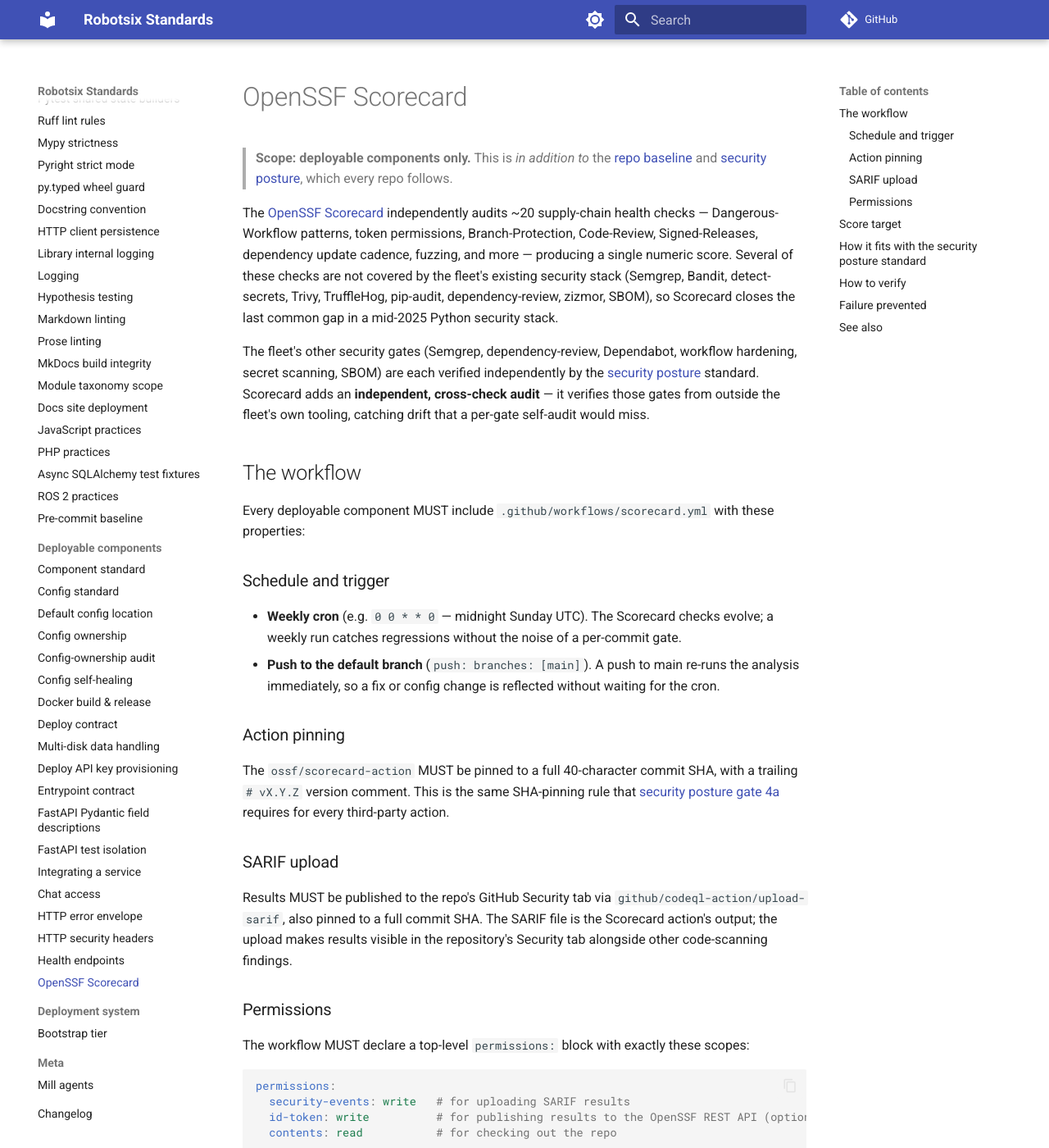
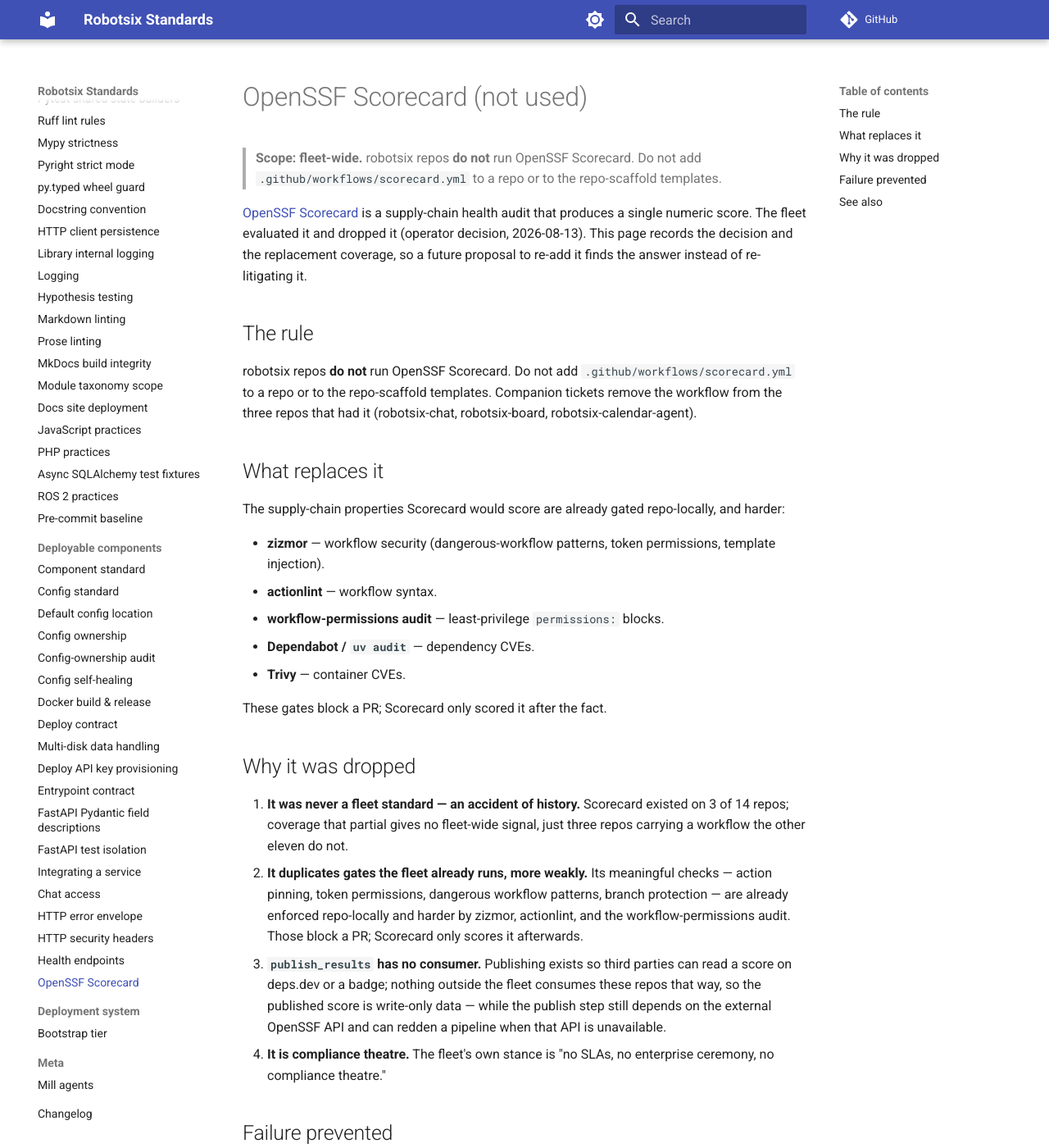
Before and after one commit to damien-robotsix/robotsix-standards, an MkDocs documentation site: the page built from docs/scorecard.md, in a window 1280 px wide and 1400 px high. Shown: the whole window at 82% size. Built offline with MkDocs 1.6.1 and Material for MkDocs 9.7.7, drawn with Linux system fonts in a browser that asks for light colours; comment, search, counter and statistics services are not loaded; some of the changed text lies outside the part shown.

Commit message:
chore: Record fleet-wide decision: robotsix repos do not run OpenSSF Scorecard (20260813T072814Z-record-fleet-wide-decision-robotsix-repo-7e87) (#286)
Co-authored-by: robotsix-mill <mill@robotsix.local>

````diff
--- a/docs/scorecard.md
+++ b/docs/scorecard.md
@@ -1,133 +1,65 @@
-# OpenSSF Scorecard
+# OpenSSF Scorecard (not used)
 
-> **Scope: deployable components only.** This is *in addition to* the
-> [repo baseline](repo-baseline.md) and [security posture](security-posture.md),
-> which every repo follows.
+> **Scope: fleet-wide.** robotsix repos **do not** run OpenSSF Scorecard.
+> Do not add `.github/workflows/scorecard.yml` to a repo or to the
+> repo-scaffold templates.
 
-The [OpenSSF Scorecard](https://securityscorecards.dev/) independently audits
-~20 supply-chain health checks — Dangerous-Workflow patterns, token permissions,
-Branch-Protection, Code-Review, Signed-Releases, dependency update cadence,
-fuzzing, and more — producing a single numeric score. Several of these checks
-are not covered by the fleet's existing security stack (Semgrep, Bandit,
-detect-secrets, Trivy, TruffleHog, pip-audit, dependency-review, zizmor, SBOM), so
-Scorecard closes the last common gap in a mid-2025 Python security stack.
+[OpenSSF Scorecard](https://securityscorecards.dev/) is a supply-chain
+health audit that produces a single numeric score. The fleet evaluated it
+and dropped it (operator decision, 2026-08-13). This page records the
+decision and the replacement coverage, so a future proposal to re-add it
+finds the answer instead of re-litigating it.
 
-The fleet's other security gates (Semgrep, dependency-review, Dependabot,
-workflow hardening, secret scanning, SBOM) are each verified independently by
-the [security posture](security-posture.md) standard. Scorecard adds an
-**independent, cross-check audit** — it verifies those gates from outside the
-fleet's own tooling, catching drift that a per-gate self-audit would miss.
+## The rule
 
-## The workflow
+robotsix repos **do not** run OpenSSF Scorecard. Do not add
+`.github/workflows/scorecard.yml` to a repo or to the repo-scaffold
+templates. Companion tickets remove the workflow from the three repos that
+had it (robotsix-chat, robotsix-board, robotsix-calendar-agent).
 
-Every deployable component MUST include `.github/workflows/scorecard.yml` with
-these properties:
+## What replaces it
 
-### Schedule and trigger
+The supply-chain properties Scorecard would score are already gated
+repo-locally, and harder:
 
-- **Weekly cron** (e.g. `0 0 * * 0` — midnight Sunday UTC). The Scorecard
-  checks evolve; a weekly run catches regressions without the noise of a
-  per-commit gate.
-- **Push to the default branch** (`push: branches: [main]`). A push to main
-  re-runs the analysis immediately, so a fix or config change is reflected
-  without waiting for the cron.
+- **zizmor** — workflow security (dangerous-workflow patterns, token
+  permissions, template injection).
+- **actionlint** — workflow syntax.
+- **workflow-permissions audit** — least-privilege `permissions:` blocks.
+- **Dependabot / `uv audit`** — dependency CVEs.
+- **Trivy** — container CVEs.
 
-### Action pinning
+These gates block a PR; Scorecard only scored it after the fact.
 
-The `ossf/scorecard-action` MUST be pinned to a full 40-character commit SHA,
-with a trailing `# vX.Y.Z` version comment. This is the same SHA-pinning rule
-that [security posture gate 4a](security-posture.md#4a-actions-pinned-to-commit-shas)
-requires for every third-party action.
+## Why it was dropped
 
-### SARIF upload
-
-Results MUST be published to the repo's GitHub Security tab via
-`github/codeql-action/upload-sarif`, also pinned to a full commit SHA. The
-SARIF file is the Scorecard action's output; the upload makes results visible
-in the repository's Security tab alongside other code-scanning findings.
-
-### Permissions
-
-The workflow MUST declare a top-level `permissions:` block with exactly these
-scopes:
-
-```yaml
-permissions:
-  security-events: write   # for uploading SARIF results
-  id-token: write          # for publishing results to the OpenSSF REST API (optional but recommended)
-  contents: read           # for checking out the repo
-```
-
-No other permissions. This follows the least-privilege rule in
-[security posture gate 4c](security-posture.md#4c-least-privilege-permissions-blocks).
-
-## Score target
-
-The fleet targets a Scorecard score of **≥ 7/10** (out of 10). This is an
-aspirational target, not a hard CI gate — Scorecard runs as an audit, not a
-blocking check. A repo below 7/10 is non-compliant and must be remediated, but
-the Scorecard workflow itself does not fail the build.
-
-Individual checks that commonly drag the score below 7 in the fleet:
-
-- **Branch-Protection** — requires `include_admins: true` and required status
-  checks (already met by the [repo baseline](repo-baseline.md)).
-- **Code-Review** — requires at least one approving review before merge
-  (already met).
-- **Token-Permissions** — requires `permissions: read-all` at the top level
-  of every workflow (already met by gate 4c).
-- **Dangerous-Workflow** — flagging untrusted `pull_request_target` usage
-  (already caught by zizmor in gate 4b).
-- **Signed-Releases** — requires signed release artifacts. Deferred: the
-  fleet does not currently sign releases.
-
-Checks that are *not* covered by existing fleet gates and represent new
-surface:
-
-- **Fuzzing** — the fleet does not currently require fuzzing. This is a known
-  gap; the Scorecard result documents it without creating a per-repo mandate.
-- **CII-Best-Practices** — the fleet does not currently require an OpenSSF
-  Best Practices badge. Like fuzzing, this is documented by Scorecard but not
-  mandated by this standard.
-
-## How it fits with the security posture standard
-
-The [security posture](security-posture.md) standard defines self-enforcing,
-per-gate CI controls. Scorecard is an **independent audit** — it re-verifies
-those controls from the outside:
-
-- Gate 1 (Semgrep SAST) → Scorecard *SAST* check
-- Gate 2 (dependency-review) → Scorecard *Dependency-Update-Tool* and *Vulnerabilities* checks
-- Gate 3 (Dependabot) → Scorecard *Dependency-Update-Tool* check
-- Gate 4a (SHA-pinned actions) → Scorecard *Pinned-Dependencies* check
-- Gate 4b (workflow linting) → Scorecard *Token-Permissions* and *Dangerous-Workflow* checks
-- Gate 4c (least-privilege permissions) → Scorecard *Token-Permissions* check
-- Gate 6 (SBOM & vulnerability audit) → Scorecard *SBOM* and *Vulnerabilities* checks
-
-A repo that passes every security-posture gate should score ≥ 7 on Scorecard.
-If it doesn't, either a gate has drifted or Scorecard is checking something the
-fleet doesn't yet cover — both are actionable findings.
-
-## How to verify
-
-- `.github/workflows/scorecard.yml` exists and matches the schedule, trigger,
-  action pinning, SARIF upload, and permissions requirements above.
-- The repo's Security tab shows Scorecard results under "Code scanning."
-- The Scorecard badge in the repo README shows ≥ 7/10 (or an open ticket
-  tracks the remediation).
+1. **It was never a fleet standard — an accident of history.** Scorecard
+   existed on 3 of 14 repos; coverage that partial gives no fleet-wide
+   signal, just three repos carrying a workflow the other eleven do not.
+2. **It duplicates gates the fleet already runs, more weakly.** Its
+   meaningful checks — action pinning, token permissions, dangerous
+   workflow patterns, branch protection — are already enforced repo-locally
+   and harder by zizmor, actionlint, and the workflow-permissions audit.
+   Those block a PR; Scorecard only scores it afterwards.
+3. **`publish_results` has no consumer.** Publishing exists so third
+   parties can read a score on deps.dev or a badge; nothing outside the
+   fleet consumes these repos that way, so the published score is
+   write-only data — while the publish step still depends on the external
+   OpenSSF API and can redden a pipeline when that API is unavailable.
+4. **It is compliance theatre.** The fleet's own stance is "no SLAs, no
+   enterprise ceremony, no compliance theatre."
 
 ## Failure prevented
 
-A supply-chain weakness that every other fleet security gate misses — e.g. a
-workflow that passes zizmor but still triggers a Scorecard *Dangerous-Workflow*
-finding, or a dependency-update gap that Dependabot's config doesn't cover —
-goes undetected indefinitely. Scorecard's outside-in audit catches the gaps
-that self-audit inevitably misses.
+Drift between the three repos that carried Scorecard and the other eleven,
+write-only published scores, and pipeline red on an external API the fleet
+does not consume — while the actual supply-chain properties stay gated by
+zizmor, actionlint, the permissions audit, Dependabot/`uv audit`, and Trivy.
 
 ## See also
 
-- [Security posture](security-posture.md) — the per-gate security controls
-  Scorecard cross-checks.
+- [Security posture](security-posture.md) — the per-gate controls that
+  replace Scorecard.
+- [GitHub Actions security](github-actions-security.md) — the zizmor
+  workflow audit.
 - [Repo baseline — CI and security gates](repo-baseline.md#ci-and-security-gates)
-- [OpenSSF Scorecard](https://securityscorecards.dev/)
-- [OpenSSF Scorecard GitHub Action](https://github.com/ossf/scorecard-action)
--- a/docs/security-posture.md
+++ b/docs/security-posture.md
@@ -63,6 +63,20 @@ secret scanning (detect-secrets + TruffleHog, see gate 5), dependency auditing
 that genuinely requires a proprietary tool must justify the exception in the
 standard that introduces it — stating what an OSS alternative was evaluated
 and why it was insufficient.
+
+## OpenSSF Scorecard — not a fleet gate
+
+robotsix repos **do not** run
+[OpenSSF Scorecard](https://securityscorecards.dev/) and must not add
+`.github/workflows/scorecard.yml` to a repo or to the repo-scaffold
+templates (operator decision, 2026-08-13). The supply-chain properties
+Scorecard would score are gated instead by
+[zizmor](github-actions-security.md) (workflow security),
+[actionlint](security-posture.md#4b-workflow-linting-actionlint-zizmor)
+(workflow syntax), the
+[workflow-permissions audit](security-posture.md#4c-least-privilege-permissions-blocks),
+Dependabot/`uv audit` (dependency CVEs), and Trivy (container CVEs). See
+[OpenSSF Scorecard (not used)](scorecard.md) for the full rationale.
 
 ## The gates
 
````
Also changed, not shown: README.md (+1 -1 lines), docs/github-actions-security.md (+5 -5 lines), docs/index.md (+3 -3 lines).
